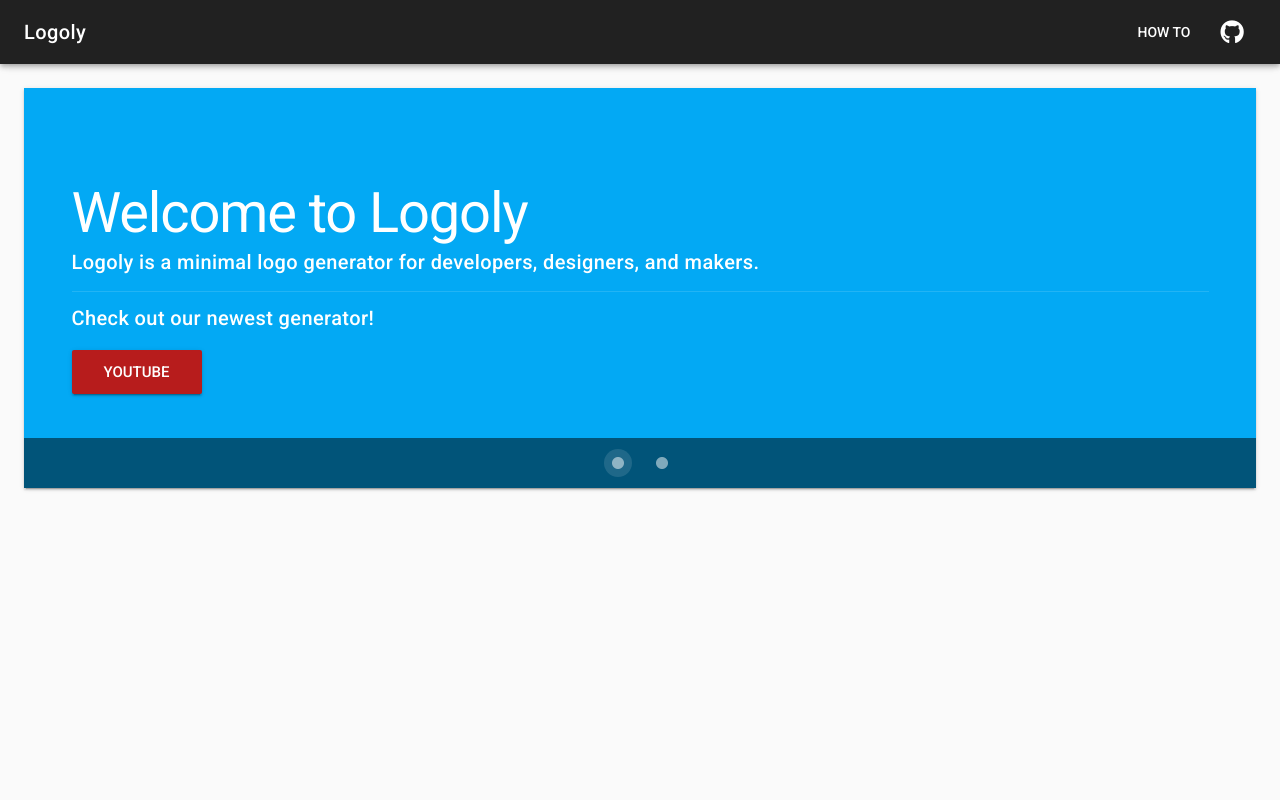
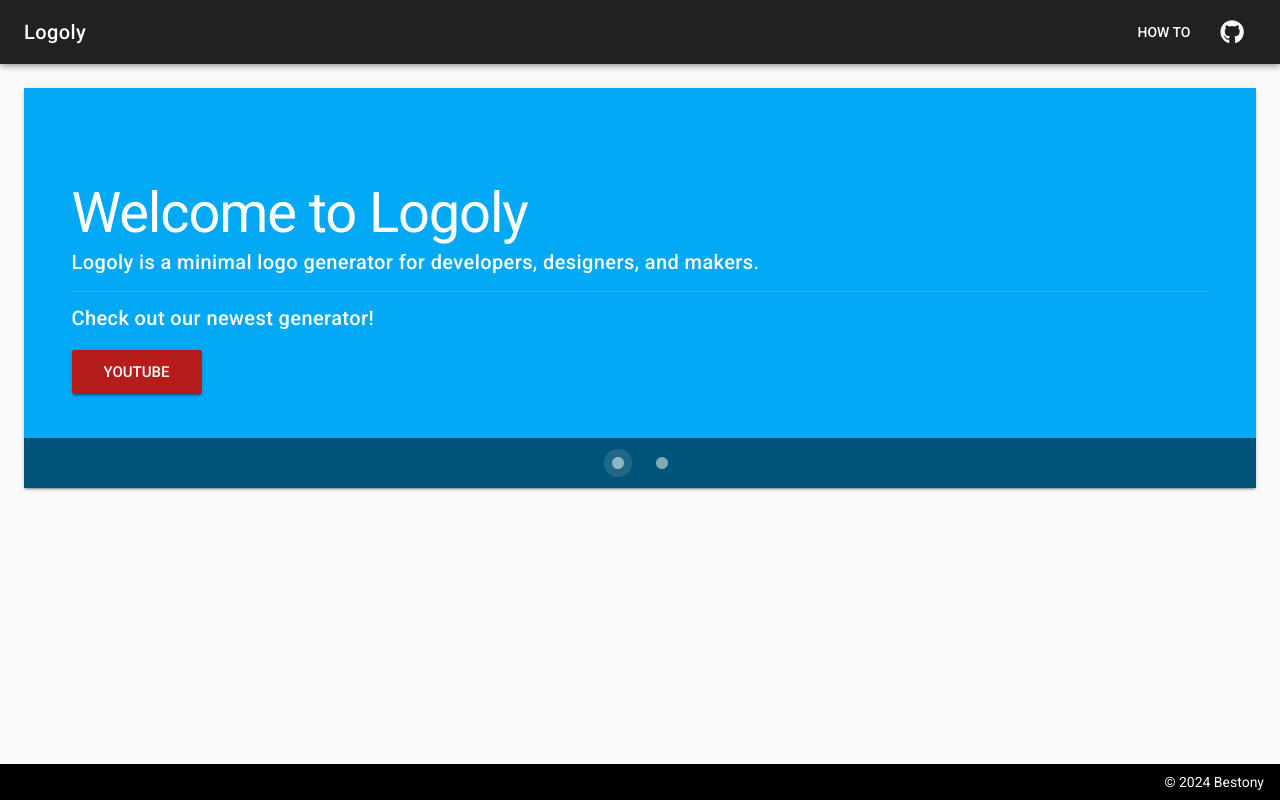
Before and after one commit to bestony/logoly, a Vue app: page / in a window 1280 px wide. Built offline with nearby package versions, Linux system fonts and the light colour scheme.

Commit message:
:lipstick: add footer

```diff
--- a/src/App.vue
+++ b/src/App.vue
@@ -5,7 +5,9 @@
       <v-spacer></v-spacer>
       <v-toolbar-items class="hidden-sm-and-down">
         <v-btn flat>How To</v-btn>
-        <v-btn flat icon to="/github"><v-icon>fab fa-github</v-icon></v-btn>
+        <v-btn flat icon to="/github">
+          <v-icon>fab fa-github</v-icon>
+        </v-btn>
       </v-toolbar-items>
     </v-toolbar>
     <v-content>
@@ -15,20 +17,19 @@
         </v-fade-transition>
       </v-container>
     </v-content>
+      <v-footer class="pa-3 black">
+        <v-spacer></v-spacer>
+        <div class="white--text">&copy; {{ new Date().getFullYear() }} Bestony</div>
+      </v-footer>
   </v-app>
 </template>
 
 <script>
 export default {
   components: {},
+
 }
 </script>
 
 <style>
-html,
-body,
-#app {
-  height: 100%;
-  margin: 0;
-}
 </style>
```
